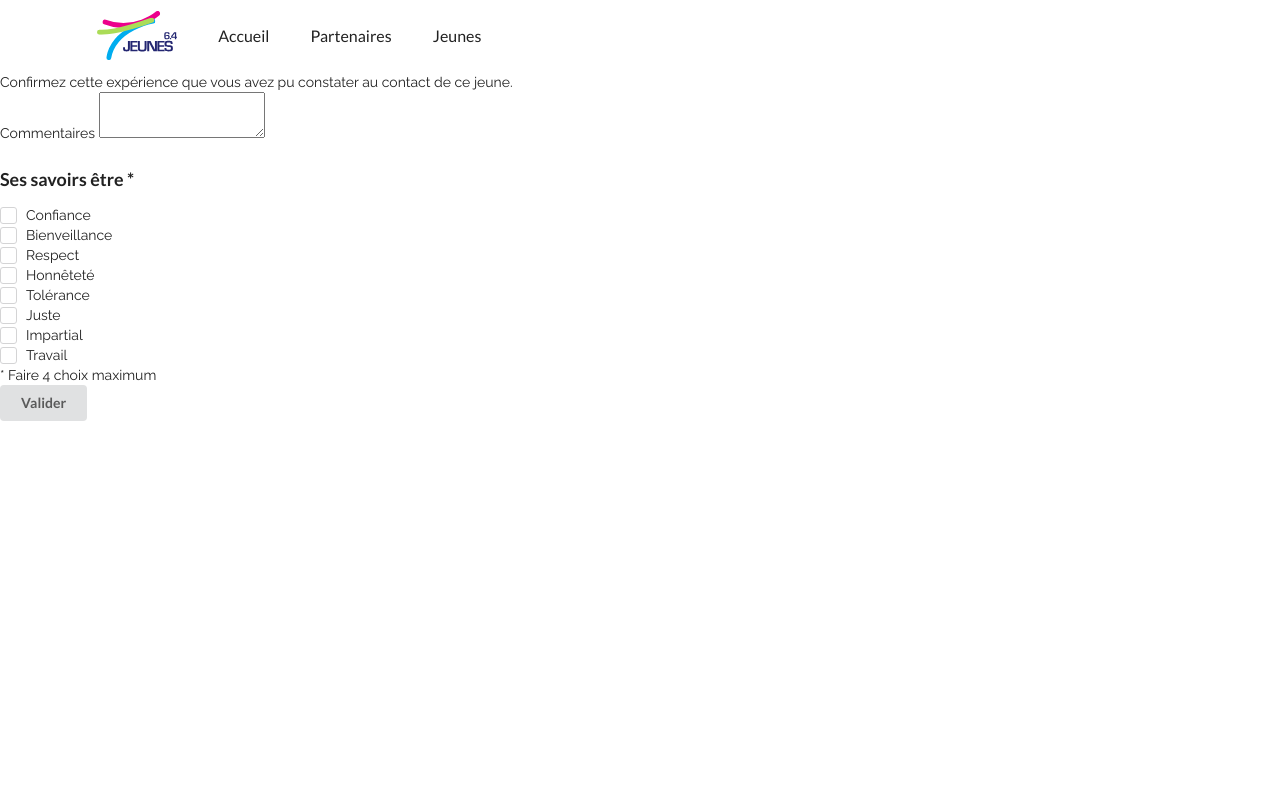
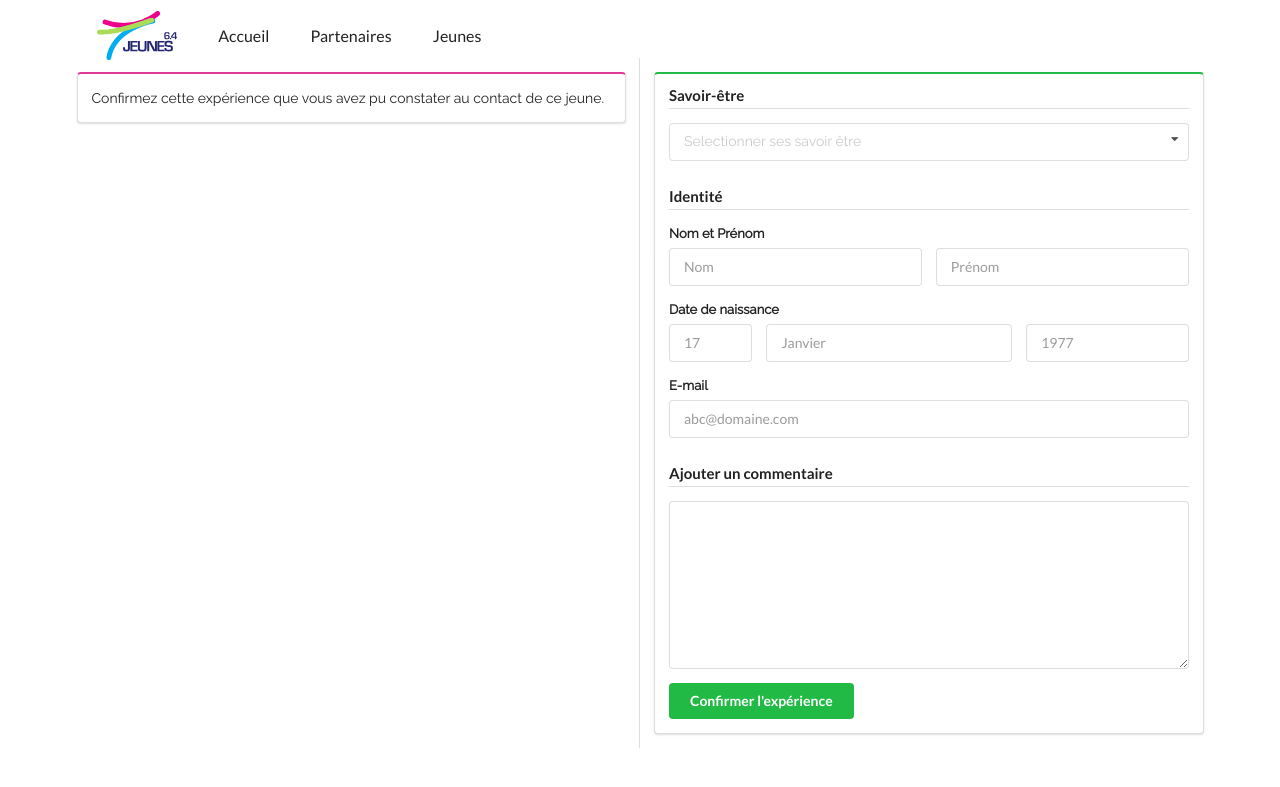
Before and after one commit to marianner96/Projet-Jeune, a CodeIgniter app: page /database/index.php/referent/validation in a window 1280 px wide. Shown: the top 787 px of the page. Run offline with CodeIgniter, Linux system fonts and the light colour scheme.

Commit message:
Add referent formulaire

```diff
--- a/application/views/referent/validation.php
+++ b/application/views/referent/validation.php
@@ -1,78 +1,96 @@
-<div class="centerBlock">
+<div class="ui container">
+  <div class="ui stackable two column divided grid">
+    <div class="column">
+      <div class="ui pink segment">
         <p>
         Confirmez cette expérience que vous avez pu constater au contact de ce jeune.
         </p>
       </div>
+    </div>
 
+    <div class="column">
+      <div class="ui green segment">
+        <form class="ui form">
+          <h4 class="ui dividing header">Savoir-être</h4>
+      		<div class="field">
+            <select multiple="" class="ui dropdown" name="savoirEtre">
+              <option value="">Selectionner ses savoir être</option>
+              <option value="CO">Confiance</option>
+              <option value="BI">Bienveillance</option>
+              <option value="RE">Respect</option>
+              <option value="HO">Honnêteté</option>
+              <option value="TO">Tolérance</option>
+              <option value="JU">Juste</option>
+              <option value="IM">Impartial</option>
+              <option value="TR">Travail</option>
+            </select>
+          </div>
 
+          <h4 class="ui dividing header">Identité</h4>
+          <div class=" field">
+              <label>Nom et Prénom</label>
+                <div class="two fields">
+                  <div class="field">
+                    <input type="text" name="shipping[last-name]" placeholder="Nom">
+                  </div>
+                  <div class="field">
+                    <input type="text" name="shipping[first-name]" placeholder="Prénom">
+                  </div>
+                </div>
+          </div>
+          <div class="field">
+            <label>Date de naissance</label>
+            <div class="inline fields">
+              <div class="three wide field">
+                <input type="text" name="jourNaissance" placeholder="17">
+              </div>
+              <div class="eight wide field">
+                <input type="text" name="moisNaissance" placeholder="Janvier">
+              </div>
+              <div class="five wide field">
+                <input type="text" name="anneeNaissance" placeholder="1977">
+              </div>
+            </div>
+          </div>
+          <div class="field">
+            <label>E-mail</label>
+            <input placeholder="abc@domaine.com" type="email">
+          </div>
 
+          <h4 class="ui dividing header">Ajouter un commentaire</h4>
+          <div class="field" name="commentary">
+            <textarea></textarea>
+          </div>
 
+          <div class="ui error message"></div>
 
-<div class="rightSavoirEtre">
-	<?php echo form_open('validationExperience'); ?>
-
-	<div class="leftCommentaire">
-		<div class="field">
-    	<label>Commentaires</label>
-    	<textarea></textarea>
+          <input class="ui submit green button" type="submit" value="Confirmer l'expérience" name="valider">
+        </form>
+      </div>
+    </div>
   </div>
 </div>
 
-
-	<h3>Ses savoirs être *</h3>
-
-	<div class="ui checkbox">
-      <input class="hidden" tabindex="0" type="checkbox">
-      <label>Confiance</label>
-    </div><br>
-
-    <div class="ui checkbox">
-      <input class="hidden" tabindex="0" type="checkbox">
-      <label>Bienveillance</label>
-    </div><br>
-
-	<div class="ui checkbox">
-      <input class="hidden" tabindex="0" type="checkbox">
-      <label>Respect</label>
-    </div><br>
-
-    <div class="ui checkbox">
-      <input class="hidden" tabindex="0" type="checkbox">
-      <label>Honnêteté</label>
-    </div><br>
-
-	<div class="ui checkbox">
-      <input class="hidden" tabindex="0" type="checkbox">
-      <label>Tolérance</label>
-    </div><br>
-
-    <div class="ui checkbox">
-      <input class="hidden" tabindex="0" type="checkbox">
-      <label>Juste</label>
-    </div><br>
-
-    <div class="ui checkbox">
-      <input class="hidden" tabindex="0" type="checkbox">
-      <label>Impartial</label>
-    </div><br>
-
-    <div class="ui checkbox">
-      <input class="hidden" tabindex="0" type="checkbox">
-      <label>Travail</label>
-    </div><br>
-
-    <div>
-    	* Faire 4 choix maximum
-    </div>
-
-    <input class="ui submit button" type="submit" value="Valider" name="valider">
-
-	</form>
-
-</div>
-
 <script> // Active checkbox
-$('.ui.checkbox')
-  	.checkbox()
+$('select.dropdown')
+  .dropdown()
 ;
+$('.ui.form')
+  .form({
+    fields: {
+      savoiretre :{
+        identifier :'savoirEtre',
+        rules: [
+          {
+            type   : 'maxCount[4]',
+            prompt : 'Veuillez selectionner au maximum 4 savoir-être'
+          },
+          {
+            type   : 'minCount[1]',
+            prompt : 'Veuillez selectionner au minimum 1 savoir-être'
+          }
+        ]
+      }
+    }
+  })
 </script>
```
Lines whose indentation alone changed are shown as unchanged.
